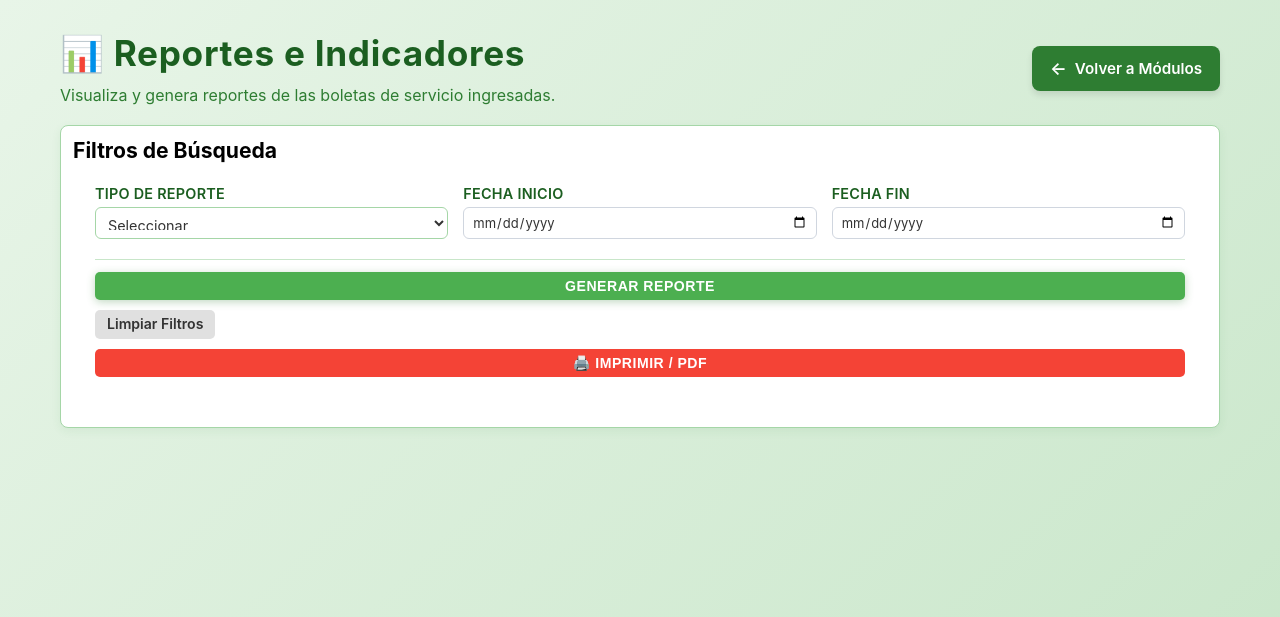
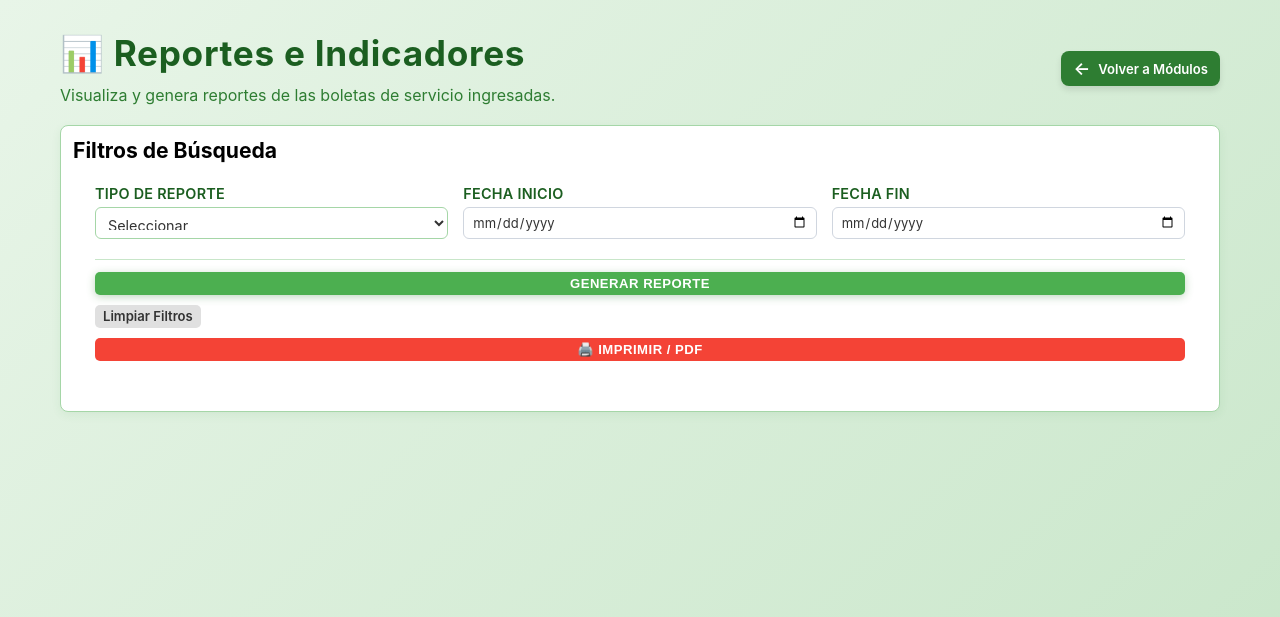
Before and after one commit to aaguilarm21/Sistema_Servicios_Agricolas, a Django app: page /reportes/ in a window 1280 px wide. Shown: the top 617 px of the page. Run offline with Django 5.2, Linux system fonts and the light colour scheme; the visitor is signed in with stand-in values (Sample User, id 1).

Commit message:
style: hacer los botones más pequeños en la página de reportes

```diff
--- a/miproyecto/Frontend/templates/reportes.html
+++ b/miproyecto/Frontend/templates/reportes.html
@@ -10,8 +10,9 @@
   <style>
       .btn-primary { background: #4CAF50; color: white; border: none; border-radius: 5px; cursor: pointer; }
       .btn-secondary { background: #e0e0e0; color: #333; border: none; border-radius: 5px; cursor: pointer; }
-      .button-row button, .button-row a { padding: 6px 12px; font-size: 0.88rem; min-width: 120px; }
-      .button-row button.btn-secondary { min-width: 140px; }
+      .button-row button, .button-row a { padding: 4px 8px; font-size: 0.82rem; min-width: 100px; }
+      .button-row button.btn-secondary { min-width: 110px; }
+      .btn-volver { padding: 5px 10px !important; font-size: 0.82rem !important; }
       .records-list { display: grid; gap: 1rem; }
       .record-card { border: 1px solid #ddd; border-radius: 8px; padding: 14px; background: #fff; box-shadow: 0 1px 3px rgba(0,0,0,.06); }
       .record-grid { display: grid; grid-template-columns: repeat(auto-fit, minmax(220px, 1fr)); gap: 10px; }
--- a/miproyecto/miproyecto/settings.py
+++ b/miproyecto/miproyecto/settings.py
@@ -99,6 +99,10 @@ WSGI_APPLICATION = 'miproyecto.wsgi.application'
 
 DATABASE_URL = os.getenv('DATABASE_URL')
 
+# Si DB_HOST es una URL completa, la tratamos como DATABASE_URL
+if not DATABASE_URL and os.getenv('DB_HOST', '').startswith(('postgresql://', 'postgres://')):
+    DATABASE_URL = os.getenv('DB_HOST')
+
 if DATABASE_URL:
     DATABASES = {
         'default': dj_database_url.parse(DATABASE_URL)
```
Also changed, not shown: miproyecto/miproyecto/settings_sqlite.py (deleted, +0 -12 lines).
